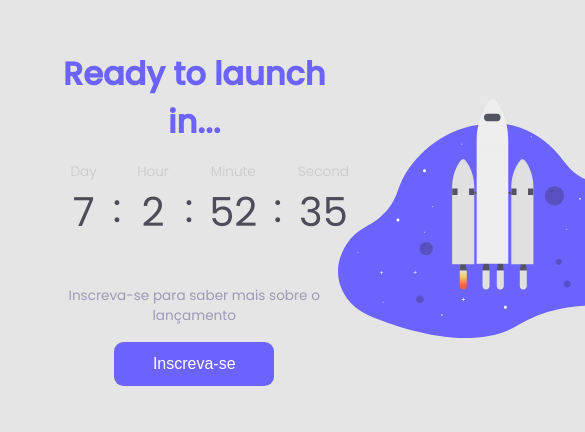
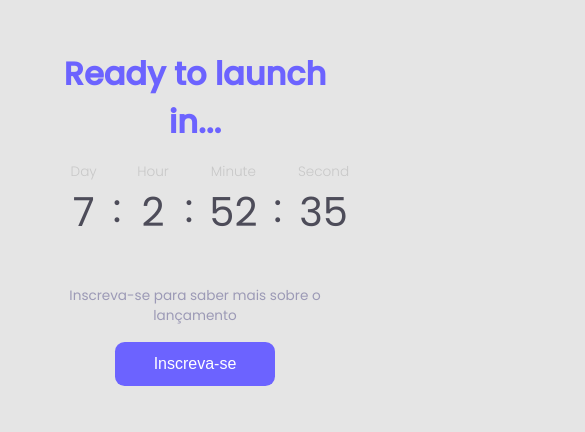
Before and after one commit to Wallysson/countdown, a plain HTML site: page index.html in a window 390 px wide. Shown: the part 204-636 px from the top of the page, 585 px wide, since content can reach past the window. Drawn offline with Linux system fonts and the light colour scheme.

Commit message:
comit: add id responsive in aside

```diff
--- a/index.html
+++ b/index.html
@@ -49,7 +49,7 @@
           <p>Inscreva-se para saber mais sobre o lançamento</p>
           <button>Inscreva-se</button>
         </section>
-        <aside class="side-right">
+        <aside class="side-right" id="responsive">
           <img src="./images/rocket.svg" alt="" />
         </aside>
       </div>
```
